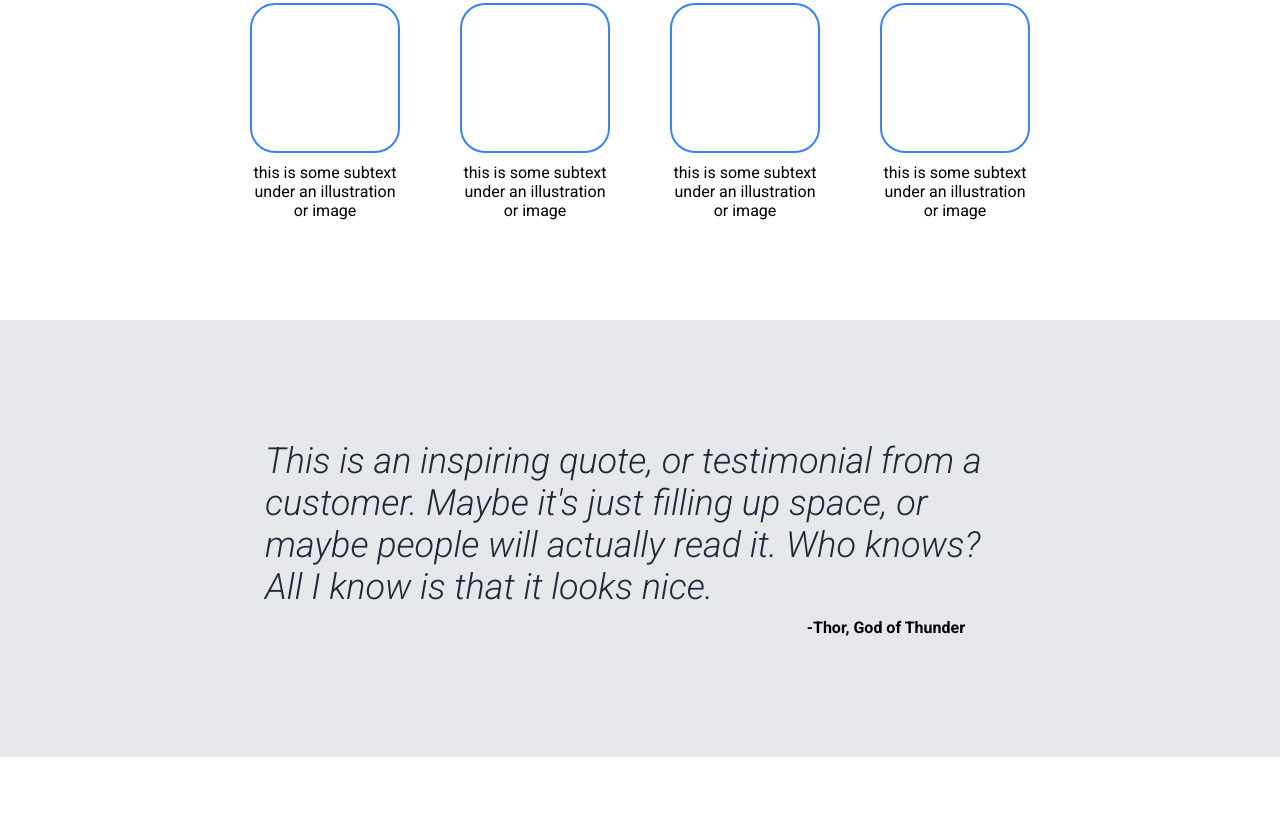
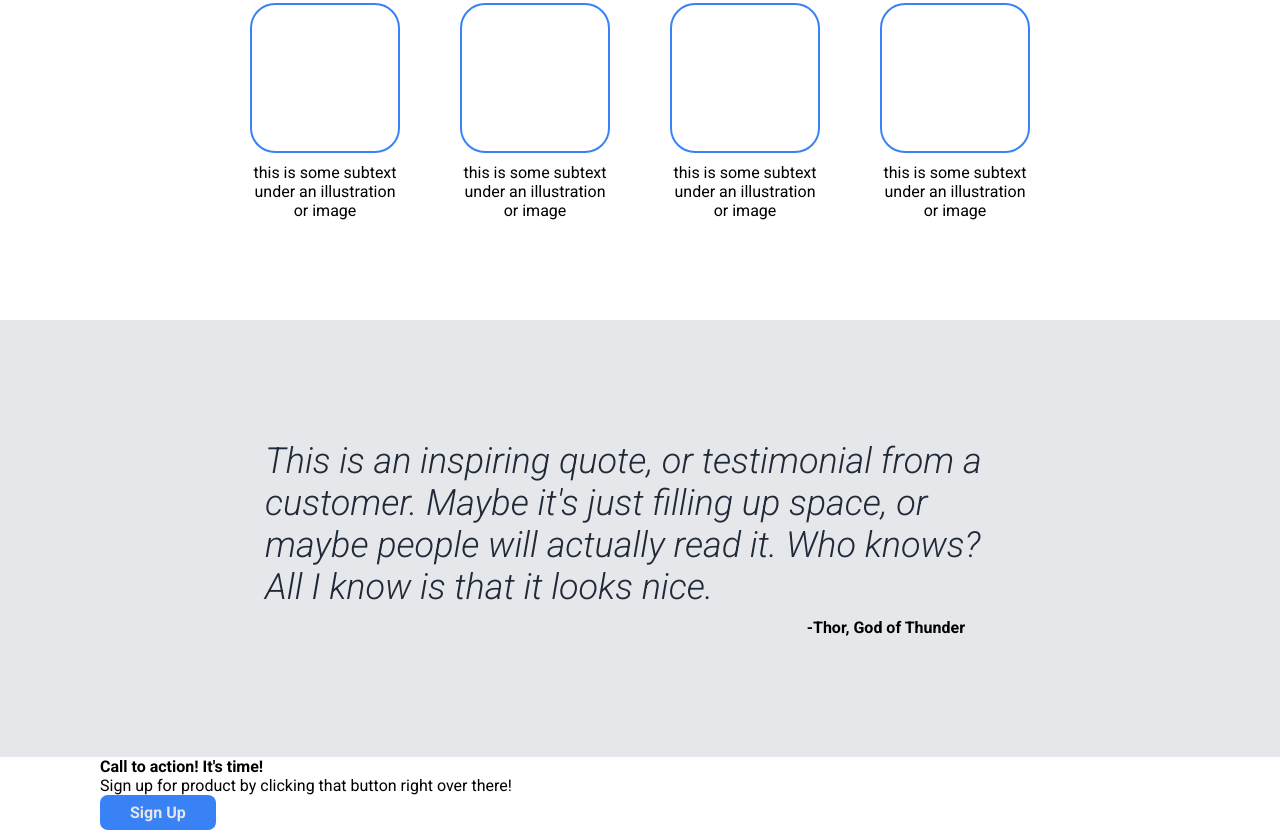
Before and after one commit to EmilMinke/landing-page, a plain HTML site: page index.html in a window 1280 px wide. Shown: the part 699-1529 px from the top of the page. Before the commit the page ends 1456 px from the top, so only its background shows below. Drawn offline with Linux system fonts and the light colour scheme.

Commit message:
feat: add call to action section

```diff
--- a/index.html
+++ b/index.html
@@ -54,7 +54,17 @@
             <p>-Thor, God of Thunder</p>
         </div>
     </section>
-    <section class="call-to-action"></div>
+    <section class="call-to-action">
+        <div class="container">
+            <div class="cta">
+                <div>
+                    <h4>Call to action! It's time!</h4>
+                    <p>Sign up for product by clicking that button right over there!</p>
+                </div>
+                <button>Sign Up</button>
+            </div>
+        </div>
+    </section>
     <footer class="footer"></footer>
 </body>
 </html>
```
